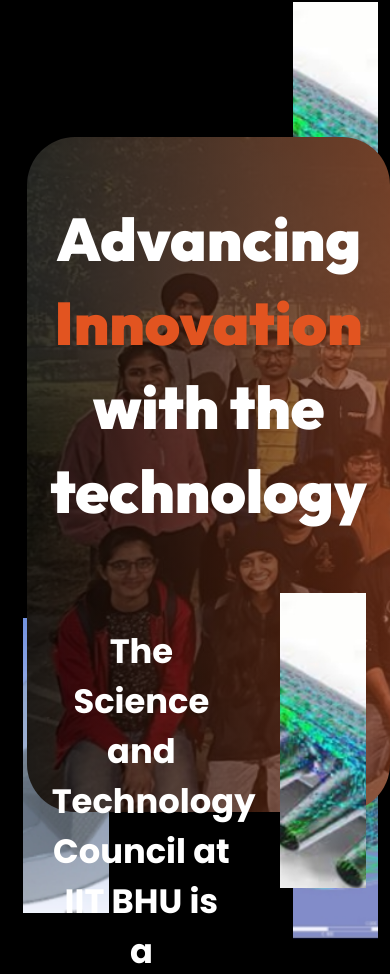
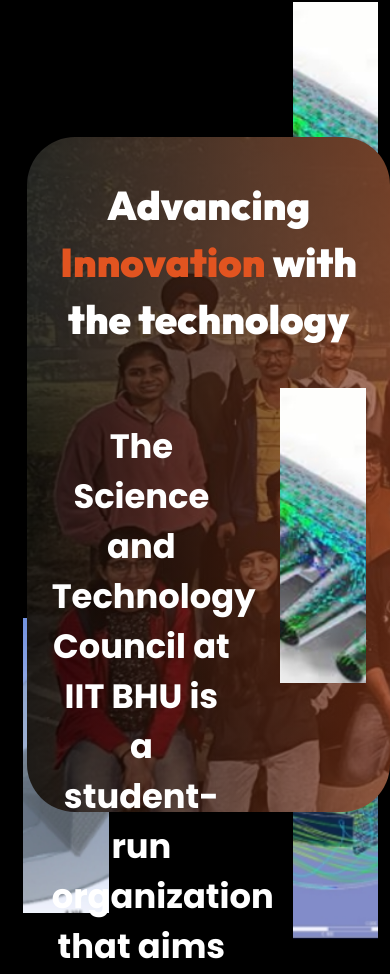
Before and after one commit to Adityakashyap1011/Reop1, a React (Create React App) app: page / in a window 390 px wide. Shown: the part 1035-2009 px from the top of the page. Built offline with nearby package versions, Linux system fonts and the light colour scheme.

Commit message:
Update Body1.css

```diff
--- a/src/Body1.css
+++ b/src/Body1.css
@@ -60,3 +60,9 @@
     font-size: 4vh;
     width: 46vw;
 }
+@media(max-width: 700px) {
+    .p1{
+        font-size: 40px;
+        line-height: 57px;
+    }
+}
```
